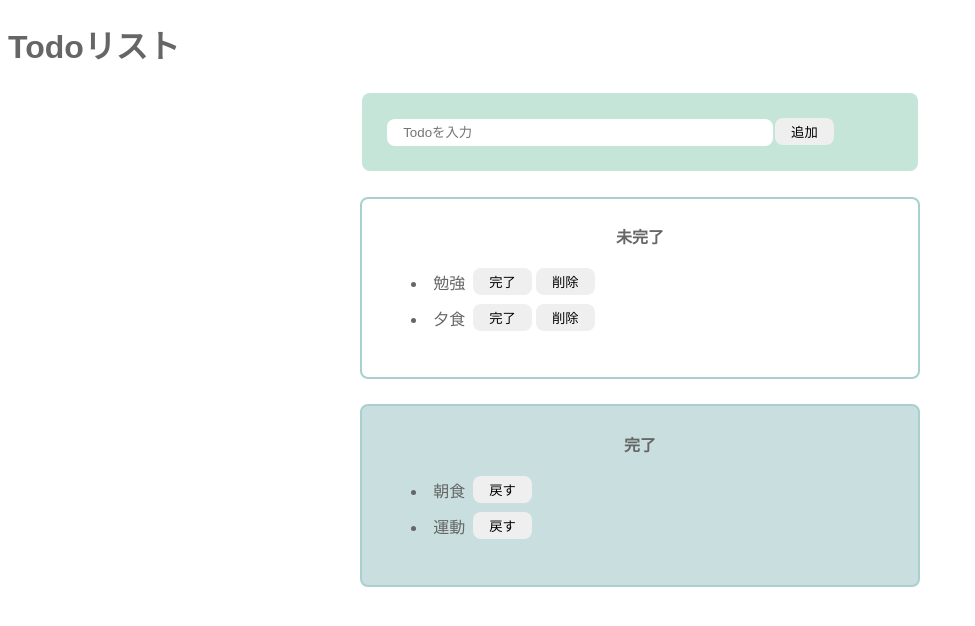
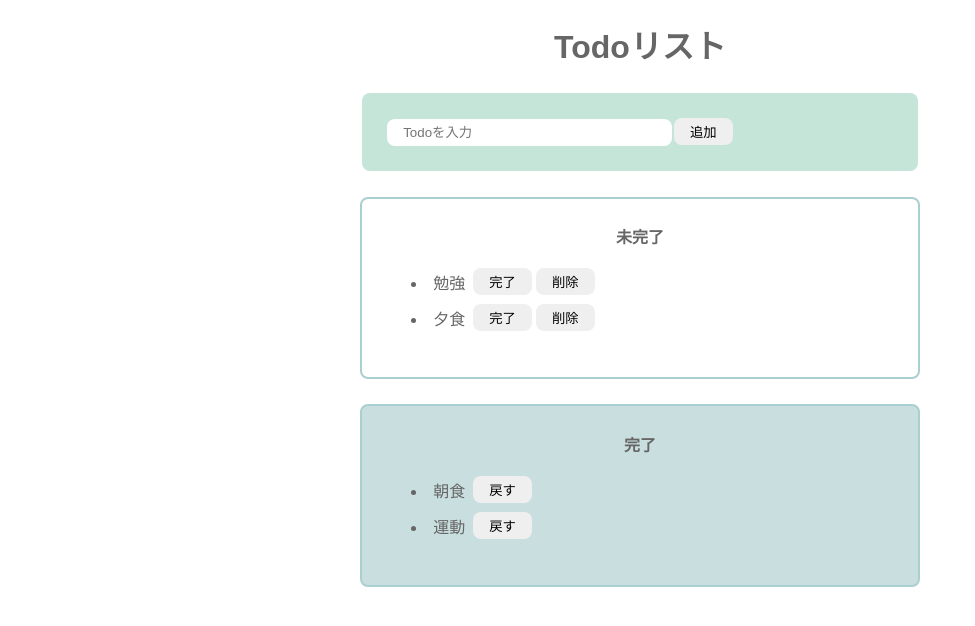
Before and after one commit to Chayney/react-todo, a React app: page / in a window 1280 px wide. Shown: the top 626 px of the page, without its empty margins (0-975 px from the left). Built offline with nearby package versions, Linux system fonts and the light colour scheme.

Commit message:
スタイルの変更

```diff
--- a/src/styles.css
+++ b/src/styles.css
@@ -3,9 +3,13 @@ body {
     color: #666;
 }
 
+.page-title {
+    text-align: center;
+}
+
 input {
     border-radius: 8px;
-    width: 70%;
+    width: 50%;
     border: none;
     padding: 6px 16px;
 }
@@ -65,3 +69,8 @@ button:hover {
 .todo-item {
     margin: 6px;
 }
+
+.error {
+    color: red;
+    text-align: center;
+}
```
